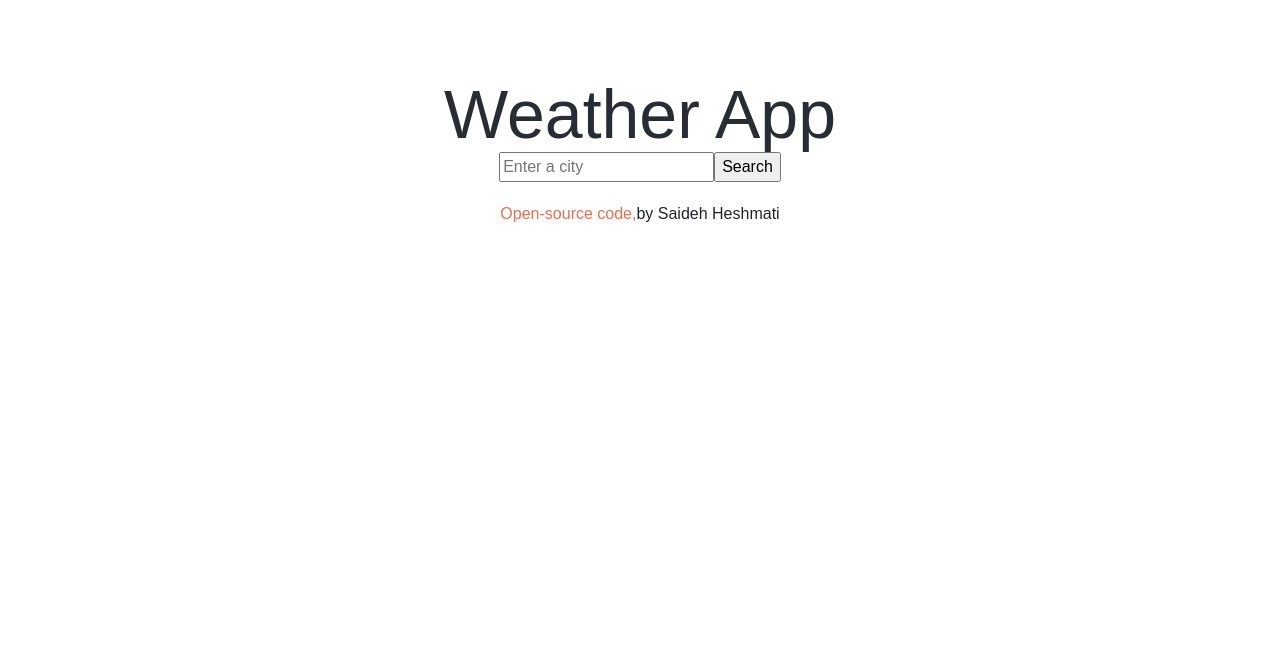
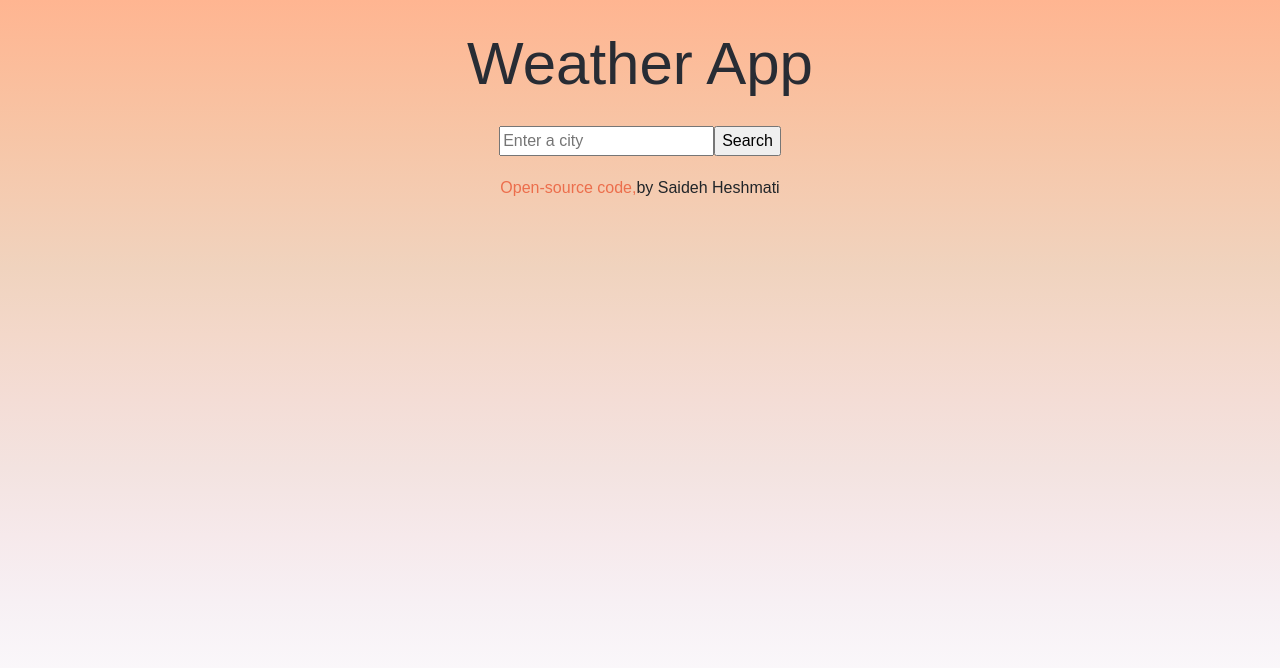
Before and after one commit to sahesh2003/weather-react-app, a React (Create React App) app: page / in a window 1280 px wide. Shown: the top 668 px of the page. Built offline with nearby package versions, Linux system fonts and the light colour scheme.

Commit message:
change App.css

```diff
--- a/src/App.css
+++ b/src/App.css
@@ -1,11 +1,26 @@
- .App {
+.App {
   text-align: center;
-  margin-top: 100px;
+  background-image: linear-gradient(
+    to bottom,
+    #ffb591,
+    #fbbd9b,
+    #f7c5a6,
+    #f4ccb2,
+    #f0d3be,
+    #f3d8ca,
+    #f4ddd6,
+    #f3e3e0,
+    #f6e9eb,
+    #f7f0f4,
+    #faf7fa,
+    #fefefe
+  );
 }
-.App-header >h1 {
-  font-size: 68px;
+.App-header > h1 {
+  font-size: 60px;
   color: #282c34;
   font-family: arial, sans-serif;
+  padding-top: 50px;
 }
 
 /* .App-logo {
--- a/src/App.js
+++ b/src/App.js
@@ -8,9 +8,10 @@ function App() {
       <header className="App-header">
         <h1>Weather App</h1>
         <br />
+        <br />
         <Search />
       </header>
-      <p className="weather-app link mt-0 pt-0" id="endNote">
+      <p className="weather-app link pt-0" id="endNote">
         <a href="https://github.com/sahesh2003/weather-react-app">
           Open-source code,
         </a>
--- a/src/Search.js
+++ b/src/Search.js
@@ -60,5 +60,6 @@ export default function Search() {
     );
   } else {
     return form;
+
   }
 }
```
